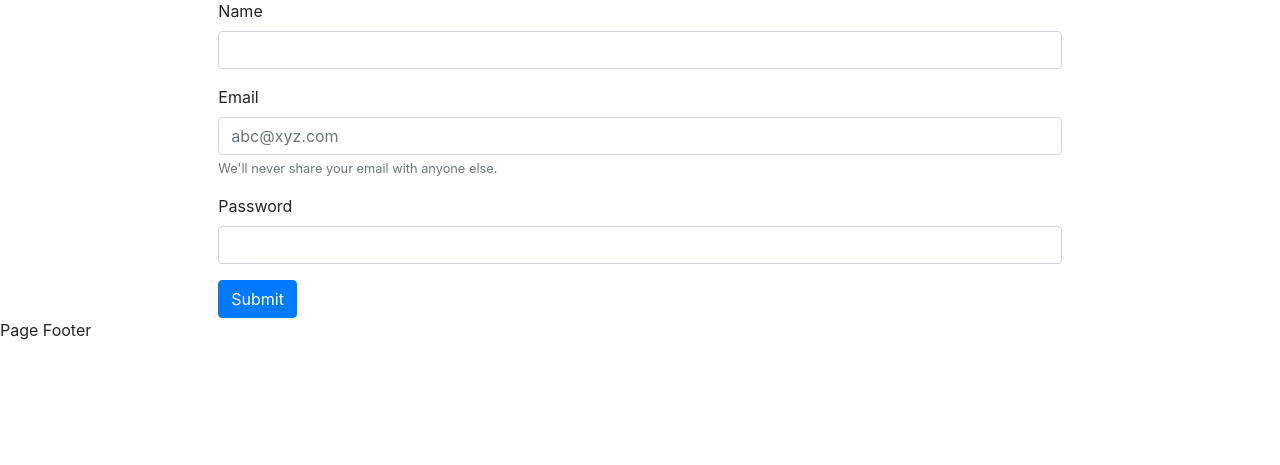
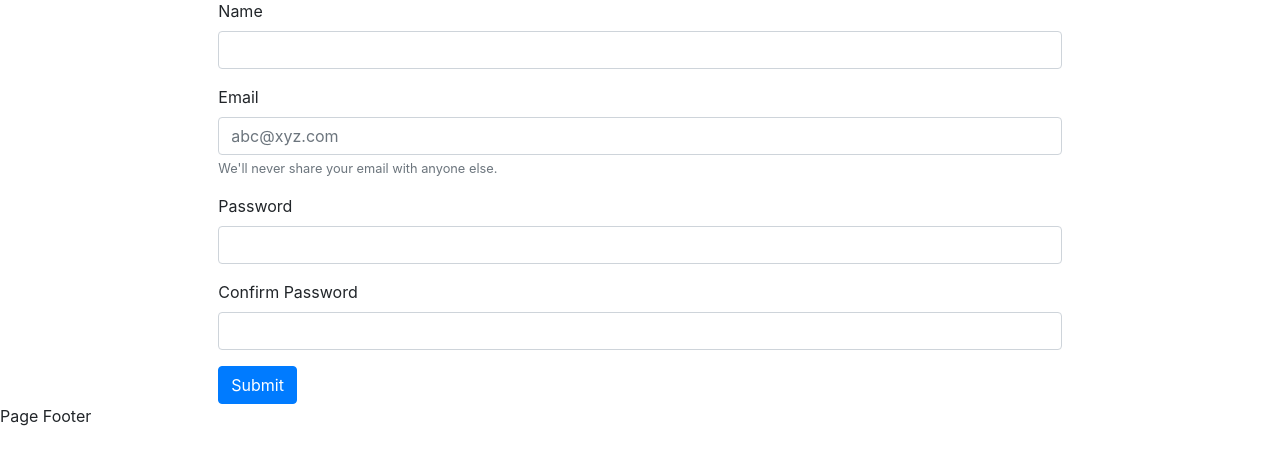
Before and after one commit to parikshit223933/Comspace-Express, a Node server app: page /users/sign-up in a window 1280 px wide. Shown: the part 81-546 px from the top of the page. Run offline with Node 20, Linux system fonts and the light colour scheme; some libraries are stand-ins or nearby versions.

Commit message:
user sign up implemented

```diff
--- a/controllers/users_controller.js
+++ b/controllers/users_controller.js
@@ -1,38 +1,70 @@
+const User = require('../models/user');
+
 /* USER PROFILE */
-module.exports.profile=(req, res)=>
+module.exports.profile = (req, res) =>
 {
-    var options=
+    var options =
     {
-        user_name:"parikshit singh",
-        title:"ComSpace Express",
+        user_name: "parikshit singh",
+        title: "ComSpace Express",
     }
     return res.render('users_profile', options);
 }
 
 /* USER SIGNUP */
-module.exports.signUp=(req, res)=>
+module.exports.signUp = (req, res) =>
 {
-    var options={
-        title:"ComSpace Express | Sign Up"
+    var options = {
+        title: "ComSpace Express | Sign Up"
     }
     return res.render('user_sign_up', options);
 }
 
 /* USER SIGNIN */
-module.exports.signIn=(req, res)=>
+module.exports.signIn = (req, res) =>
 {
-    var options={
-        title:"ComSpace Express | Sign In"
+    var options = {
+        title: "ComSpace Express | Sign In"
     }
     return res.render('user_sign_in', options);
 }
 
-module.exports.create=(req, res)=>
+/* when we are calling this create function, we are supposing that currently we are on the sign up page. on which we actually are */
+module.exports.create = (req, res) =>
+{
+    if (req.body.password != req.body.confirm_password)/* if the passwords do not match */
+    {
+        console.log('password does not match from the confirm password field.');
+        return res.redirect('back');
+    }
+    User.findOne({ email: req.body.email }, (error, user) =>
+    {
+        console.log(user);
+        if (error)
+        {
+            console.log('error in finding the user from the database!');
+            return;
+        }
+        if (!user)
+        {
+            User.create(req.body, (error, user) =>
+            {
+                if (error)
+                {
+                    console.log('error in creating user while signing up');
+                    return;
+                }
+                return res.redirect('/users/sign-in');
+            });
+        }
+        else
+        {
+            return res.redirect('back');
+        }
+    });
+}
+
+module.exports.create_session = (req, res) =>
 {
     //to do later
 }
-
-module.exports.create_session=(req, res)=>
-{
-    //to do later
-}
--- a/routes/users.js
+++ b/routes/users.js
@@ -5,5 +5,6 @@ const users_controller=require('../controllers/users_controller');
 router.get('/profile', users_controller.profile);
 router.get('/sign-up', users_controller.signUp);
 router.get('/sign-in', users_controller.signIn);
+router.post('/create', users_controller.create);
 
 module.exports=router;
--- a/views/user_sign_up.ejs
+++ b/views/user_sign_up.ejs
@@ -19,6 +19,10 @@
                 <label for="InputPassword">Password</label>
                 <input type="password" class="form-control" id="InputPassword" required name="password">
             </div>
+            <div class="form-group">
+                <label for="confirmPassword">Confirm Password</label>
+                <input type="password" class="form-control" id="confirmPassword" required name="confirm_password">
+            </div>
             <button type="submit" class="btn btn-primary">Submit</button>
         </form>
     </div>
```
